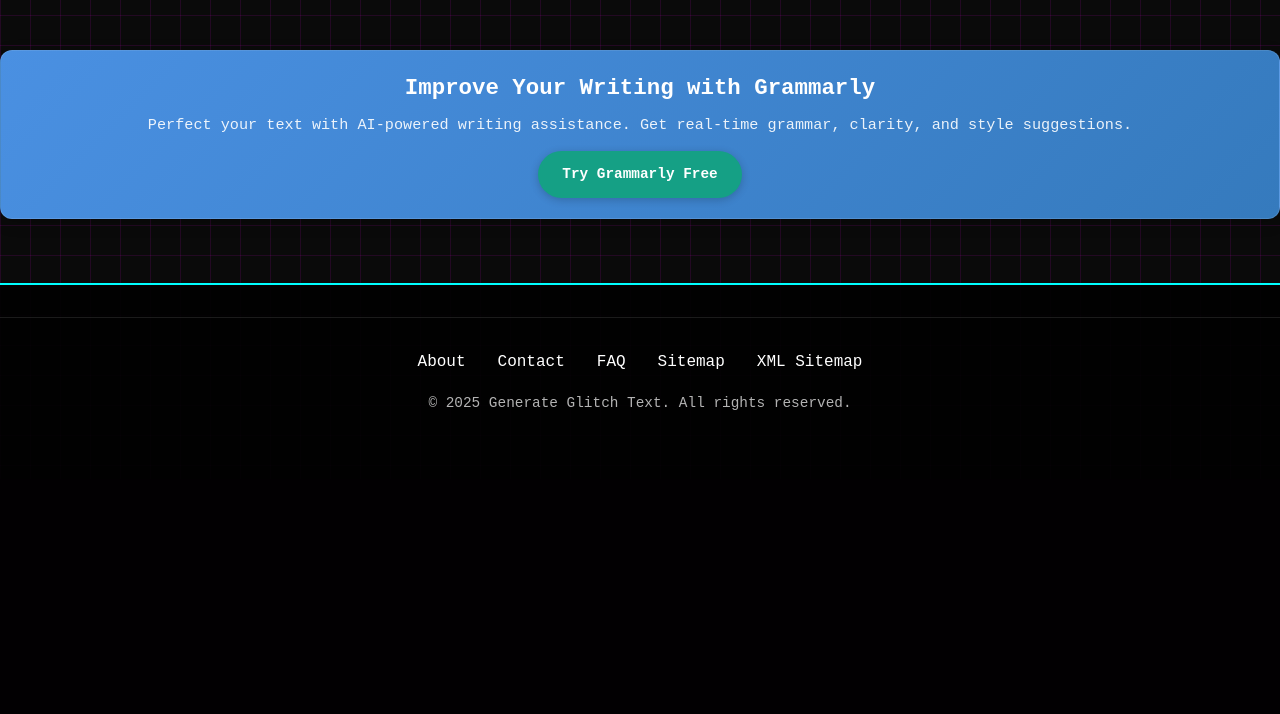
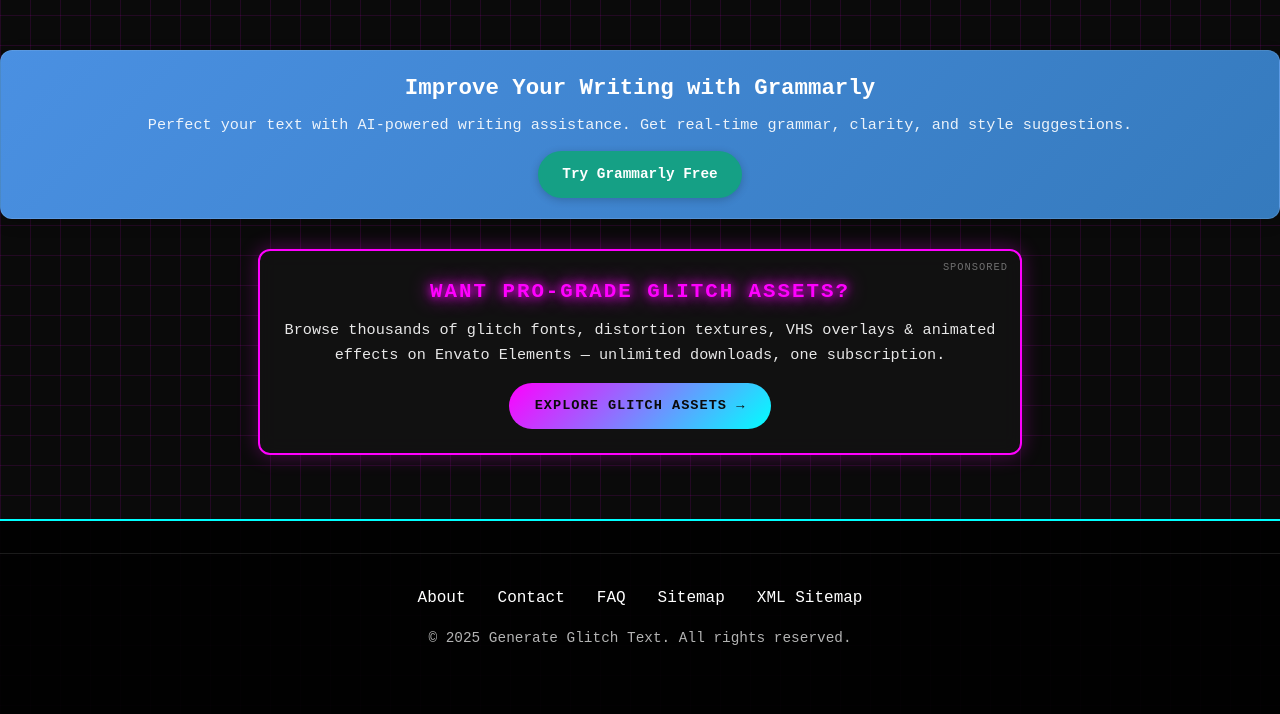
Before and after one commit to bryancollins99/glitch-text-generator, a Flask app: page / in a window 1280 px wide. Shown: the part 2474-3188 px from the top of the page. Before the commit the page ends 2884 px from the top, so only its background shows below. Run offline with Flask 3, Linux system fonts and the light colour scheme; some libraries are stand-ins or nearby versions.

Commit message:
Add Envato Elements affiliate promo (Impact 4662)
Glitch-branded sponsored promo deep-linked to Envato Elements' glitch
collection via real Impact tracking link (subId1=glitchtexteffect).
Included site-wide in base.html alongside the existing Grammarly banner.

Co-Authored-By: Claude Opus 4.8 (1M context) <noreply@anthropic.com>

```diff
--- a/templates/base.html
+++ b/templates/base.html
@@ -190,6 +190,11 @@
         {% include 'grammarly_banner.html' %}
     </div>
 
+    <!-- Envato Affiliate Promo -->
+    <div class="container">
+        {% include 'envato_banner.html' %}
+    </div>
+
     <footer class="container">
         <div class="footer-content">
             <div class="footer-links">
--- /dev/null
+++ b/templates/envato_banner.html
@@ -0,0 +1,88 @@
+<!-- Envato Affiliate Promo (Impact campaign 4662) — glitch-branded, sponsored -->
+<div class="envato-promo">
+    <span class="envato-tag">Sponsored</span>
+    <div class="envato-content">
+        <h3 class="envato-glitch" data-text="Want pro-grade glitch assets?">Want pro-grade glitch assets?</h3>
+        <p>Browse thousands of glitch fonts, distortion textures, VHS overlays &amp; animated effects on Envato Elements — unlimited downloads, one subscription.</p>
+        <a href="https://1.envato.market/c/1131357/2108701/4662?u=https%3A%2F%2Felements.envato.com%2Fall-items%2Fglitch&subId1=glitchtexteffect" target="_blank" rel="noopener sponsored nofollow" class="envato-cta">
+            Explore Glitch Assets &rarr;
+        </a>
+    </div>
+</div>
+
+<style>
+.envato-promo {
+    position: relative;
+    background: rgba(18, 18, 18, 0.9);
+    backdrop-filter: blur(10px);
+    border: 2px solid var(--primary, #ff00ff);
+    border-radius: 12px;
+    padding: 24px 20px;
+    margin: 30px auto;
+    max-width: 720px;
+    text-align: center;
+    box-shadow: 0 0 20px rgba(255, 0, 255, 0.3);
+    transition: border-color 0.3s ease, box-shadow 0.3s ease;
+    font-family: 'Courier New', monospace;
+}
+
+.envato-promo:hover {
+    border-color: var(--secondary, #00ffff);
+    box-shadow: 0 0 28px rgba(0, 255, 255, 0.35);
+}
+
+.envato-tag {
+    position: absolute;
+    top: 8px;
+    right: 12px;
+    font-size: 0.65rem;
+    letter-spacing: 1px;
+    text-transform: uppercase;
+    color: rgba(255, 255, 255, 0.4);
+}
+
+.envato-content h3.envato-glitch {
+    margin: 0 0 10px 0;
+    font-size: 1.3rem;
+    font-weight: bold;
+    text-transform: uppercase;
+    letter-spacing: 2px;
+    color: var(--primary, #ff00ff);
+    text-shadow: 0 0 10px #ff00ff, 0 0 20px #ff00ff;
+    animation: glitch 3s infinite;
+}
+
+.envato-content p {
+    margin: 0 0 16px 0;
+    font-size: 0.95rem;
+    line-height: 1.6;
+    color: var(--text, #ffffff);
+    opacity: 0.9;
+}
+
+.envato-cta {
+    display: inline-block;
+    background: linear-gradient(135deg, #ff00ff 0%, #00ffff 100%);
+    color: #0a0a0a;
+    padding: 12px 26px;
+    border-radius: 25px;
+    text-decoration: none;
+    font-weight: bold;
+    text-transform: uppercase;
+    letter-spacing: 1px;
+    font-size: 0.85rem;
+    transition: transform 0.3s ease, box-shadow 0.3s ease;
+}
+
+.envato-cta:hover {
+    transform: translateY(-2px);
+    box-shadow: 0 0 18px rgba(255, 0, 255, 0.6);
+    color: #0a0a0a;
+    text-decoration: none;
+}
+
+@media (max-width: 768px) {
+    .envato-content h3.envato-glitch { font-size: 1.1rem; }
+    .envato-content p { font-size: 0.88rem; }
+}
+</style>
```
